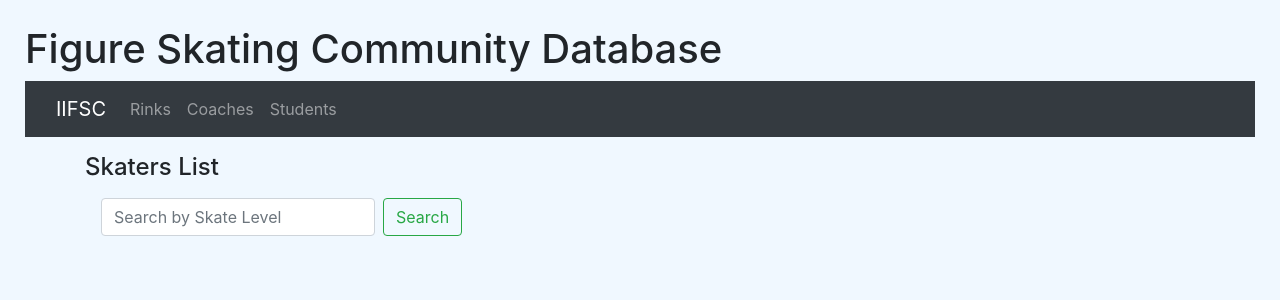
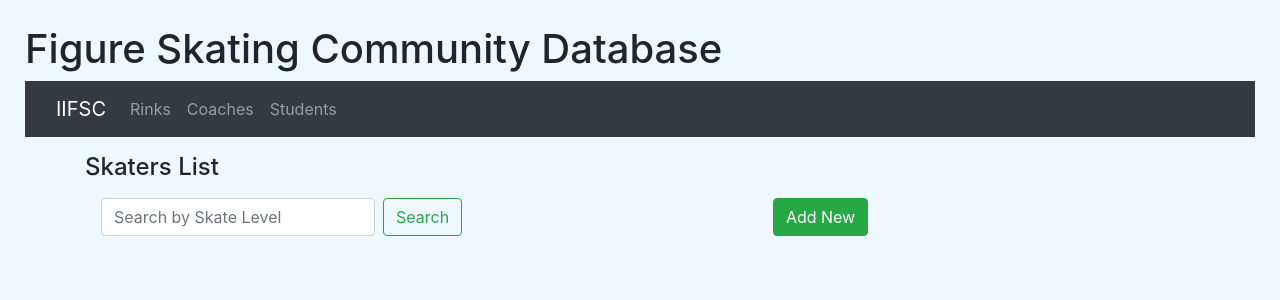
Before and after one commit to suipingooi/mysched, a Flask app: page /students in a window 1280 px wide. Shown: the top 300 px of the page. Run offline with Flask 2, Linux system fonts and the light colour scheme; data that the repository does not hold is empty; some libraries are stand-ins or nearby versions.

Commit message:
student: fixed missing add new

```diff
--- a/iifscDB/templates/student.template.html
+++ b/iifscDB/templates/student.template.html
@@ -8,6 +8,7 @@
     <input class="form-control mr-sm-2" type="text" name="skate_level" placeholder="Search by Skate Level" aria-label="Search">
     <input class="btn btn-outline-success my-2 my-sm-0" type="submit" value="Search"/>
   </form>
+  <a class="btn btn-success mx-auto d-block" href="{{ url_for('add_newstudent')}}">Add New</a>
 </nav>
 <div class="cards">
     {%for skaters in skaters %}
```
